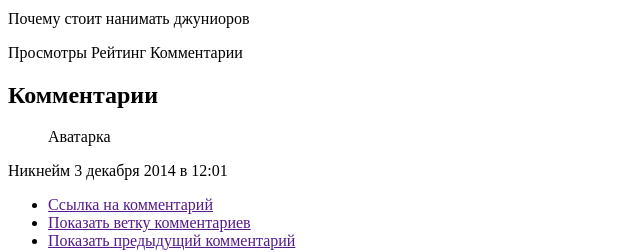
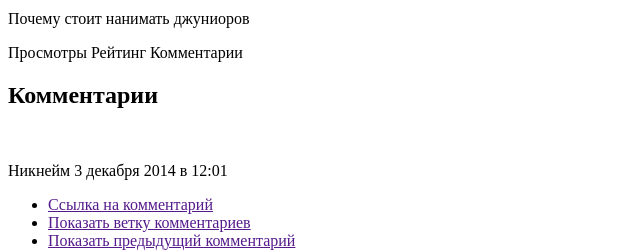
Before and after one commit to aerobium/kottans-JS-2016, a plain HTML site: page week01/lec1/index.html in a window 1280 px wide. Shown: the part 1540-1792 px from the top of the page, 0-640 px from the left. Drawn offline with Linux system fonts and the light colour scheme.

Commit message:
#3 figure fix

```diff
--- a/week01/lec1/index.html
+++ b/week01/lec1/index.html
@@ -152,7 +152,16 @@
         <h2>Комментарии</h2>
 
         <article>
-            <figure>Аватарка</figure>
+
+            <figure>
+                <a href=""><img src="" alt=""></a>
+            </figure>
+
+            <!--<figure>-->
+                <!--<a href=""><img src="" alt=""></a>-->
+                <!--<figcaption><a href="">Nickname</a></figcaption>-->
+            <!--</figure>-->
+
             <span>Никнейм</span>
             <time datetime="2014-12-08T12:01:00">3 декабря 2014 в 12:01</time>
             <ul>
```
